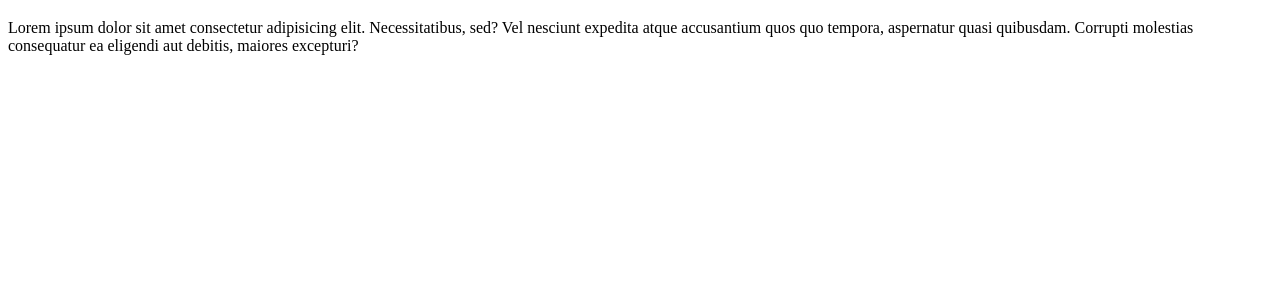
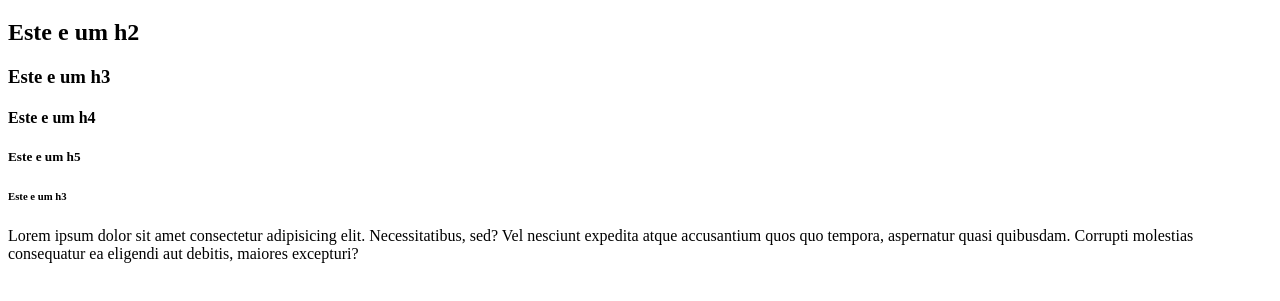
Before and after one commit to TheoneLSC/Teste-alpha, a plain HTML site: page siteteste/index.html in a window 1280 px wide. Shown: the part 61-362 px from the top of the page. Drawn offline with Linux system fonts and the light colour scheme.

Commit message:
adicionei tutulos ao site

```diff
--- a/siteteste/index.html
+++ b/siteteste/index.html
@@ -7,6 +7,12 @@
 </head>
 <body>
     <h1>Este é o titulo do meu primeiro site</h1>
+    <h2>Este e um h2</h2>
+    <h3>Este e um h3</h3>
+    <h4>Este e um h4</h4>
+    <h5>Este e um h5</h5>
+    <h6>Este e um h3</h6>
+
     <p>Lorem ipsum dolor sit amet consectetur adipisicing elit. Necessitatibus, sed? Vel nesciunt expedita atque accusantium quos quo tempora, aspernatur quasi quibusdam. Corrupti molestias consequatur ea eligendi aut debitis, maiores excepturi?</p>
 
 </body>
```
